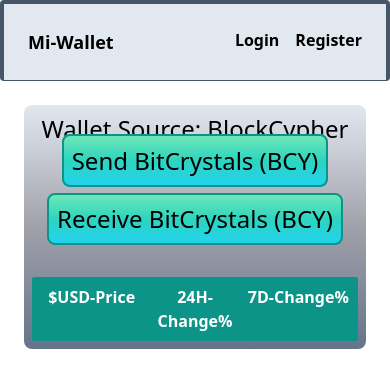
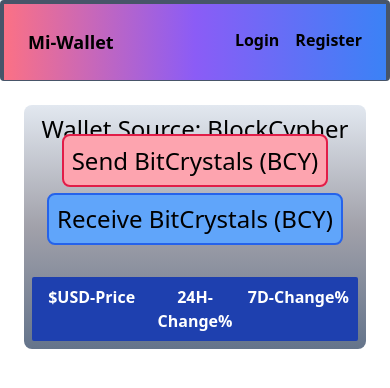
Before and after one commit to gsaaad/BCY_crypto_wallet, a Django app: page /home in a window 390 px wide. Shown: the top 388 px of the page. Run offline with Django 4.2, Linux system fonts and the light colour scheme; data that the repository does not hold is empty; some libraries are stand-ins or nearby versions.

Commit message:
added more responsiveness, changed layout and colours similar to case study company colours

```diff
--- a/miwallet/miwallet/templates/home.html
+++ b/miwallet/miwallet/templates/home.html
@@ -9,10 +9,10 @@
     <title>Mi-Wallet home</title>
   </head>
   <body>
-    {% extends "index2.htm" %} {% block content %}
+    {% extends "index2.htm" %} {% block top_coins %}
 
     <div
-      class="grid grid-cols-3 bg-teal-600 rounded-sm text-base p-2 font-semibold text-white mt-8"
+      class="grid grid-cols-3 bg-blue-800 rounded-sm text-base p-2 font-semibold text-white mt-8 text-md lg:text-2xl"
     >
       <div>$USD-Price</div>
       <div>24H-Change%</div>
@@ -21,11 +21,11 @@
     {% for coin in data%}
     <div class="grid grid-rows-1 rounded-lg drop-shadow-md">
       <div
-        class="grid grid-row-1 bg-teal-500 rounded-sm text-base mt-2 font-semibold"
+        class="grid grid-row-1 bg-rose-600 rounded-sm text-base mt-2 font-semibold text-md text-2xl"
       >
         {{coin.name}} || {{coin.currency_symbol}}
         <div
-          class="grid grid-cols-3 bg-cyan-100 rounded-sm text-base font-semibold"
+          class="grid grid-cols-3 bg-rose-100 rounded-sm text-base font-semibold text-sm lg:text-2xl"
         >
           <div>${{coin.inst_price_usd}}</div>
           <div>{{coin.change_percent_1d}}</div>
@@ -42,6 +42,6 @@
       <h1>COMPLETED: {{todo.completed}}</h1>
       {% endfor %}
     </ul> -->
-    {% endblock content %}
+    {% endblock top_coins %}
   </body>
 </html>
--- a/miwallet/miwallet/templates/index2.htm
+++ b/miwallet/miwallet/templates/index2.htm
@@ -8,13 +8,15 @@
     <title>Mi-Wallet</title>
   </head>
   <body>
-    <header class="border-b border-4 border-slate-600 bg-slate-200 rounded">
-      <nav class="flex m-4 p-2 text-lg font-semibold">
+    <header
+      class="border-b border-4 border-slate-600 bg-gradient-to-r from-rose-400 via-violet-500 to-blue-500 rounded"
+    >
+      <nav class="flex m-4 p-2 text-lg font-semibold lg:text-2xl">
         <div class="basis-4/5">
           <a href="/">Mi-Wallet</a>
         </div>
         <div class="basis-1/5">
-          <ul class="flex space-x-4 text-base font-semibold">
+          <ul class="flex space-x-4 text-base font-semibold lg:text-xl">
             <li><a href="login">Login</a></li>
             <li><a href="register">Register</a></li>
           </ul>
@@ -25,30 +27,21 @@
       class="main-container m-6 p-2 bg-gradient-to-b from-slate-200 via-zinc-400 to-slate-500 rounded-lg text-2xl text-center"
     >
       <h2>Wallet Source: BlockCypher</h2>
-      <div>
-        <!-- <h1>Hello, {{current_user}}</h1> -->
 
-        <!-- <h2>Address:</h2> -->
-
-        <!-- <div>
-          <h3>Balance USD: $</h3>
-        </div> -->
-
-        <div class="space-y-4">
+      <div class="space-y-4 lg:space-x-12">
         <a
           href="payment"
-            class="bg-gradient-to-b from-emerald-300 via-teal-400 to-cyan-400 rounded-lg p-2 border-2 border-teal-600"
+          class="bg-rose-300 rounded-lg p-2 border-2 border-rose-600"
         >
           Send BitCrystals (BCY)
         </a>
-          <button
-            class="bg-gradient-to-b from-emerald-300 via-teal-400 to-cyan-400 rounded-lg p-2 border-2 border-teal-600"
-          >
+        <button class="bg-blue-400 rounded-lg p-2 border-2 border-blue-600">
+          <!-- todo add a QR CODE page to receive payment -->
           Receive BitCrystals (BCY)
         </button>
       </div>
-      </div>
-      <div>{% block content %} {% endblock content %}</div>
+      <div>{% block top_coins %} {% endblock top_coins %}</div>
+      <div></div>
     </div>
   </body>
 </html>
```
Also changed, not shown: miwallet/miwallet/templates/news.html (added, +10 -0 lines). Lines whose indentation alone changed are shown as unchanged.
